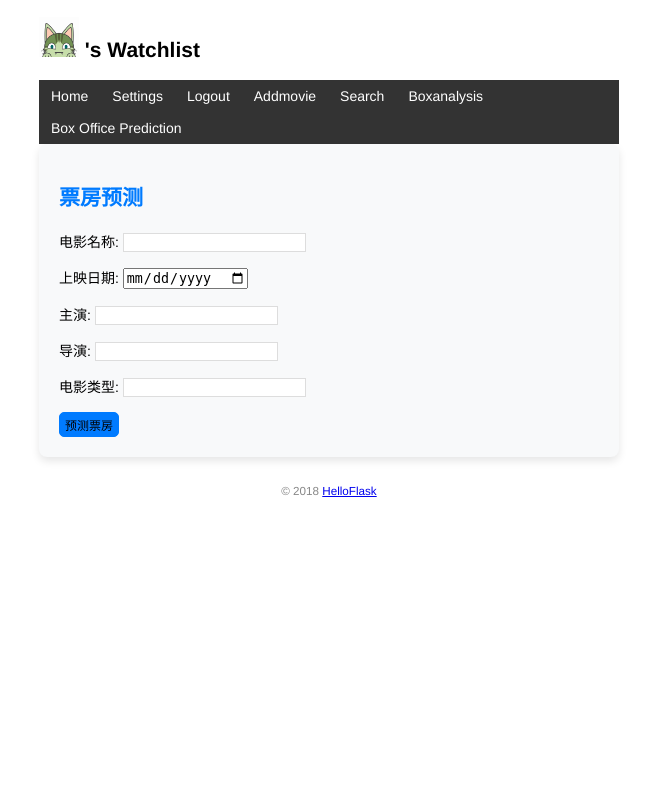
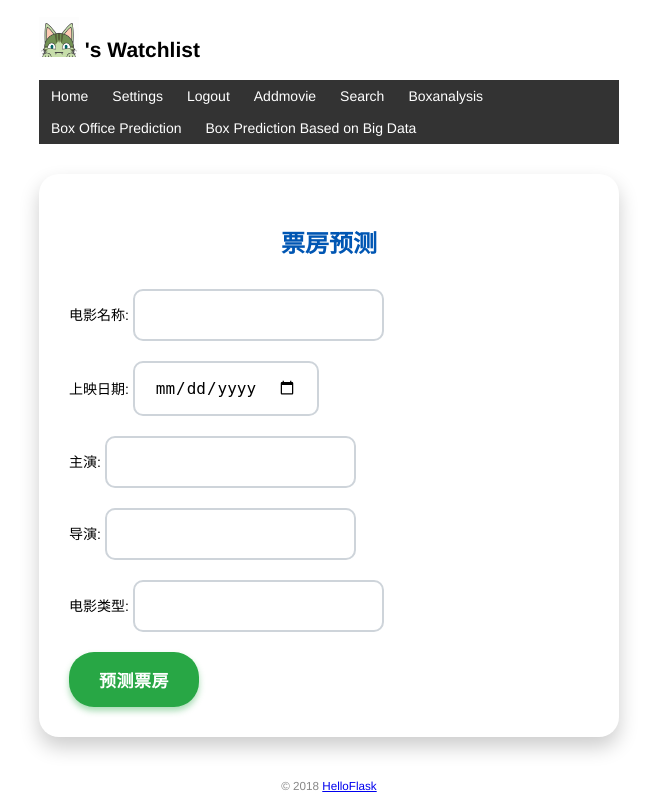
Before and after one commit to serien1234/watchlist, a Flask app: page /box_office_prediction in a window 1280 px wide. Shown: the whole page, without its empty margins (311-968 px from the left). Before the commit the page ends 497 px from the top, so only its background shows below. Run offline with Flask 3, Linux system fonts and the light colour scheme; the visitor is signed in with stand-in values (Sample User, id 1); data comes from the database, SQL or seed files in the repository; parts of the project's set-up code (start-up, migrations or seed data) failed here and were passed over.

Commit message:
All is down

```diff
--- a/app.py
+++ b/app.py
@@ -1,4 +1,6 @@
 from flask import Flask, render_template
+from joblib import load
+import numpy as np
 from flask_sqlalchemy import SQLAlchemy # 导入扩展类
 from flask import request, url_for, redirect, flash
 from werkzeug.security import generate_password_hash, check_password_hash
@@ -726,3 +728,32 @@ def calculate_year_avg_box(release_date_str):
         db.func.extract('year', MovieInfo.release_date) == year
     ).scalar()
     return result if result else 0
+
+
+# 加载模型
+model = load('model.joblib')
+@app.route('/box_prediction', methods=['GET', 'POST'])
+def box_prediction():
+    prediction = ""
+    if request.method == 'POST':
+        # 获取用户输入的特征
+        budget = request.form.get('budget', type=float, default=0.0)
+        popularity = request.form.get('popularity', type=float, default=0.0)
+        runtime = request.form.get('runtime', type=float, default=0.0)
+        vote_count = request.form.get('vote_count', type=int, default=0)
+        release_year = request.form.get('release_year', type=int, default=0)
+        release_month = request.form.get('release_month', type=int, default=0)
+        genre = request.form.get('genre')
+
+        # 处理genre输入（将其转换为模型预期的格式）
+        genres = ['Action', 'Adventure', 'Animation', 'Comedy', 'Crime', 'Documentary', 'Drama', 'Family', 'Fantasy', 'Foreign', 'History', 'Horror', 'Music', 'Mystery', 'Romance', 'Science Fiction', 'TV Movie', 'Thriller', 'War', 'Western']
+        genre_features = [1 if genre == g else 0 for g in genres]
+
+        # 组合所有特征
+        features = [budget, popularity, runtime, vote_count, release_year, release_month] + genre_features
+        features = np.array(features).reshape(1, -1)
+
+        # 使用模型进行预测
+        prediction = model.predict(features)[0]
+
+    return render_template('prediction.html', prediction=prediction)
--- a/static/style.css
+++ b/static/style.css
@@ -342,3 +342,78 @@ input[name=year] {
     background-color: #007bff; /* 示例：按钮颜色 */
     border-color: #007bff; /* 示例：按钮边框颜色 */
 }
+
+/* 基础样式设置 */
+.prediction .card {
+    background-color: #ffffff; /* 纯白背景 */
+    border: none; /* 去除边框 */
+    border-radius: 20px; /* 圆角效果 */
+    box-shadow: 0 10px 20px rgba(0, 0, 0, 0.2); /* 明显的阴影效果 */
+    margin: 30px auto; /* 更大的上下边距 */
+}
+
+.prediction .card-body {
+    padding: 30px; /* 增加内边距 */
+}
+
+/* 标题样式 */
+.prediction h2.card-title {
+    color: #0056b3; /* 深蓝色标题 */
+    font-weight: 600; /* 字体加粗 */
+    margin-bottom: 30px; /* 增加与表单的间距 */
+    font-size: 24px; /* 增大字体大小 */
+    text-align: center; /* 居中对齐 */
+}
+
+/* 表单控件样式 */
+.prediction .form-control {
+    border-radius: 10px; /* 圆角输入框 */
+    border: 2px solid #ced4da; /* 加粗边框 */
+    padding: 15px 20px; /* 增加填充 */
+    margin-bottom: 20px; /* 增加控件间距 */
+    font-size: 16px; /* 增大字体大小 */
+}
+
+/* 聚焦效果 */
+.prediction .form-control:focus {
+    border-color: #80bdff; /* 聚焦时边框颜色 */
+    box-shadow: 0 0 8px rgba(0,123,255,.25); /* 聚焦时阴影效果 */
+}
+
+/* 提交按钮样式 */
+.prediction .btn-primary {
+    background-color: #28a745; /* 深绿色背景 */
+    color: #ffffff; /* 白色文字 */
+    padding: 15px 30px; /* 增加内边距 */
+    border-radius: 25px; /* 圆角效果 */
+    border: none; /* 去除边框 */
+    font-size: 17px; /* 字体大小 */
+    font-weight: 600; /* 字体加粗 */
+    letter-spacing: 0.5px; /* 字母间距 */
+    transition: background-color 0.3s ease; /* 背景颜色过渡效果 */
+    box-shadow: 0 4px 6px rgba(40, 167, 69, 0.4); /* 阴影效果 */
+    cursor: pointer; /* 鼠标悬停时的指针效果 */
+}
+
+.prediction .btn-primary:hover,
+.prediction .btn-primary:focus {
+    background-color: #218838; /* 鼠标悬停或聚焦时的深一些的绿色 */
+    color: #ffffff;
+    box-shadow: 0 0 0 0.2rem rgba(40, 167, 69, 0.5); /* 鼠标悬停或聚焦时的阴影 */
+}
+
+.prediction .btn-primary:active {
+    background-color: #1e7e34; /* 按钮被点击时的更深绿色 */
+    box-shadow: 0 5px 10px rgba(40, 167, 69, 0.4); /* 按钮被点击时的阴影 */
+    transform: translateY(2px); /* 按钮被点击时的微小下移效果 */
+}
+
+
+/* 预测结果样式 */
+.prediction .alert {
+    margin-top: 25px;
+    font-weight: bold;
+    border-radius: 8px; /* 圆角边框 */
+    padding: 15px; /* 增加内边距 */
+    text-align: center; /* 文本居中 */
+}
--- a/templates/base.html
+++ b/templates/base.html
@@ -28,6 +28,7 @@
                 <li><a href="{{ url_for('search') }}">Search</a></li>
                 <li><a href="{{ url_for('box_office') }}">Boxanalysis</a></li>
                 <li><a href="{{ url_for('box_office_prediction') }}">Box Office Prediction</a></li>
+                <li><a href="{{ url_for('box_prediction') }}">Box Prediction Based on Big Data</a></li>
             {% else %}
                 <li><a href="{{ url_for('login') }}">Login</a></li>
                 <li><a href="{{ url_for('search') }}">Search</a></li>
--- a/templates/box_office_prediction.html
+++ b/templates/box_office_prediction.html
@@ -1,7 +1,7 @@
 {% extends 'base.html' %}
 
 {% block content %}
-<div class="container mt-4 prediction-input">
+<div class="container mt-4 prediction">
     <div class="card">
         <div class="card-body">
             <h2 class="card-title">票房预测</h2>
```
Also changed, not shown: templates/prediction.html (added, +48 -0 lines), 1 other file.
